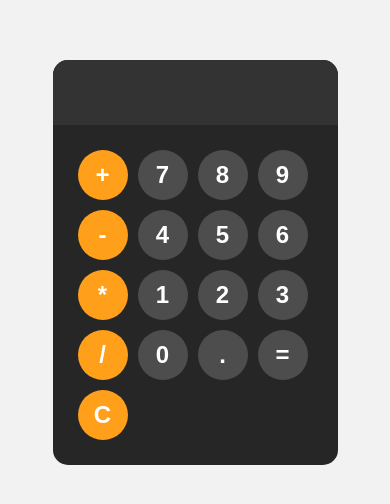
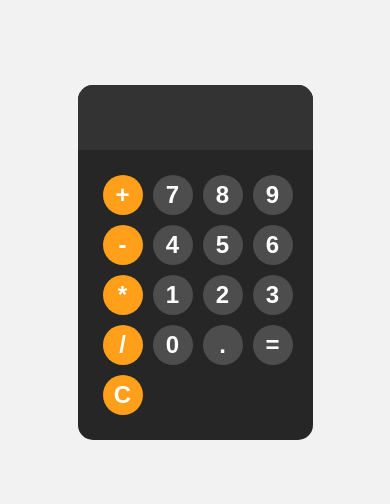
Before and after one commit to Sumeet-162/calculator, a plain HTML site: page index.html in a window 390 px wide. Shown: the part 160-664 px from the top of the page. Drawn offline with Linux system fonts and the light colour scheme.

Commit message:
Update styles.css

```diff
--- a/styles.css
+++ b/styles.css
@@ -19,8 +19,8 @@ button{
 }
 @media only screen and (max-width: 600px){
   button{
-    width: 50px;
-    height: 50px;
+    width: 40px;
+    height: 40px;
     font-size: 1.5rem;
   }
   #keys{
@@ -32,7 +32,7 @@ button{
     font-size: 2rem;
   }
   #calculator{
-    width: 260px;
+    width: 200px;
     padding-right: 0px;
   }
 }
@@ -51,7 +51,7 @@ button{
   border-radius: 15px;
   max-width: 320px;
   overflow: hidden;
-  padding-right: 25px;
+  padding-right: 35px;
 }
 
 #display{
```
